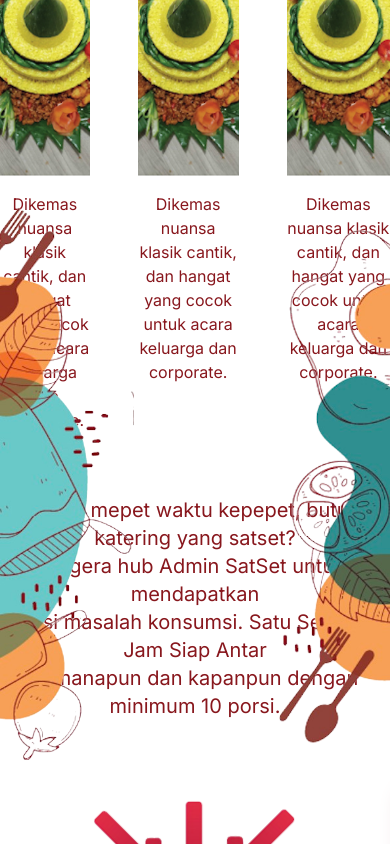
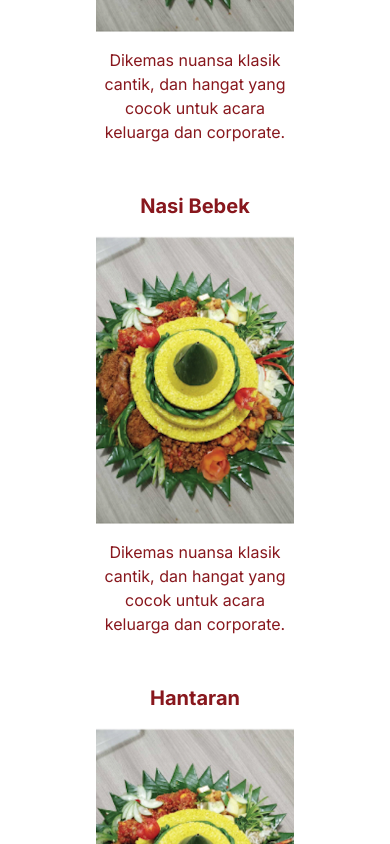
Before and after one commit to Rumah-web/humani, a Next.js app: page / in a window 390 px wide. Shown: the part 2418-3262 px from the top of the page. Built offline with nearby package versions, Linux system fonts and the light colour scheme.

Commit message:
branding - responsive

```diff
--- a/app/page.tsx
+++ b/app/page.tsx
@@ -288,15 +288,15 @@ export default function Home() {
         </div>
       </section>
       <section id="menu" className='w-full relative bg-white flex justify-center pb-4'>
-        <div className='absolute top-0 left-0 bg-contain bg-no-repeat w-full h-52 bg-left-top' style={{
+        <div className='absolute top-0 left-0 bg-contain bg-no-repeat w-full md:h-52 h-36 bg-left-top' style={{
               backgroundImage: `url(/bg/bg-ragam-menu-left-top.png)`,
             }}></div>
-        <div className='absolute top-0 right-0 bg-contain bg-no-repeat w-full h-52 bg-right-top' style={{
+        <div className='absolute top-0 right-0 bg-contain bg-no-repeat w-full md:h-52 h-36 bg-right-top' style={{
               backgroundImage: `url(/bg/bg-ragam-menu-right-top.png)`,
             }}></div>
         <div className='flex max-w-5xl w-full flex-col'>
           <h2 className='text-[#88171d] md:text-4xl text-2xl text-center mt-12 font-bold'>Ragam Menu</h2>
-          <div className='pt-16 pb-8 grid grid-rows-2 grid-flow-col gap-12 text-[#88171d]'>
+          <div className='pt-16 pb-8 md:grid md:grid-rows-2 md:grid-flow-col flex flex-col gap-12 text-[#88171d] md:px-0 px-24'>
             {menus.map((menu, i) => {
               return <div key={i} className='flex flex-col items-center'>
                 <h3 className='font-bold text-xl text-center pb-2'>{menu.title}</h3>
@@ -307,17 +307,17 @@ export default function Home() {
               </div>
             })}
           </div>
-          <h3 className='text-center text-[#88171d] text-xl my-8'>
+          <h3 className='text-center text-[#88171d] text-xl my-8 px-12'>
             Acara mepet waktu kepepet, butuh katering yang satset? <br />
             Segera hub Admin SatSet untuk mendapatkan <br />
             solusi masalah konsumsi. Satu Setengah Jam Siap Antar <br />
             kemanapun dan kapanpun dengan minimum 10 porsi.
           </h3>
         </div>
-        <div className='absolute bottom-0 left-0 bg-contain bg-no-repeat w-full h-1/3 bg-left-bottom' style={{
+        <div className='absolute bottom-0 left-0 bg-contain bg-no-repeat w-full md:h-1/3 h-48 bg-left-bottom' style={{
               backgroundImage: `url(/bg/bg-ragam-menu-left-bottom.png)`,
             }}></div>
-        <div className='absolute bottom-0 right-0 bg-contain bg-no-repeat w-full h-1/3 bg-right-bottom' style={{
+        <div className='absolute bottom-0 right-0 bg-contain bg-no-repeat w-full md:h-1/3 h-48 bg-right-bottom' style={{
               backgroundImage: `url(/bg/bg-ragam-menu-right-bottom.png)`,
             }}></div>
       </section>
```
